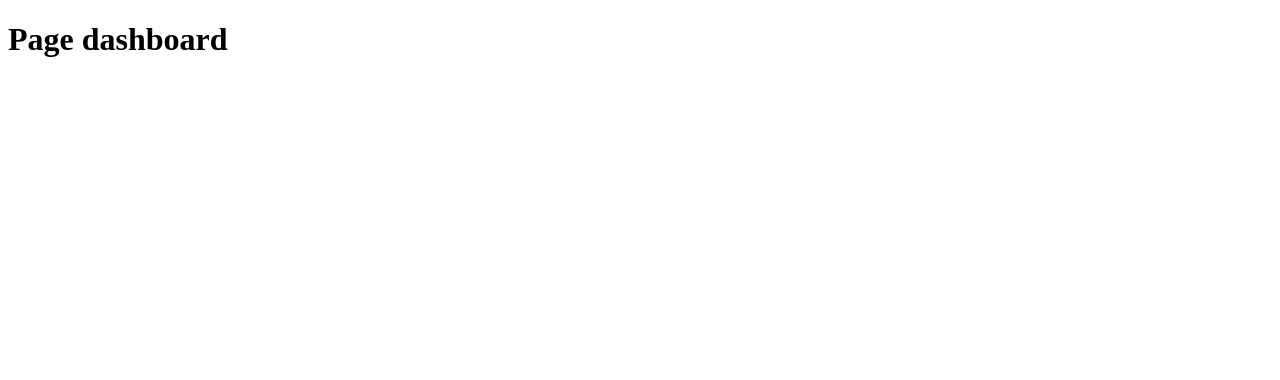
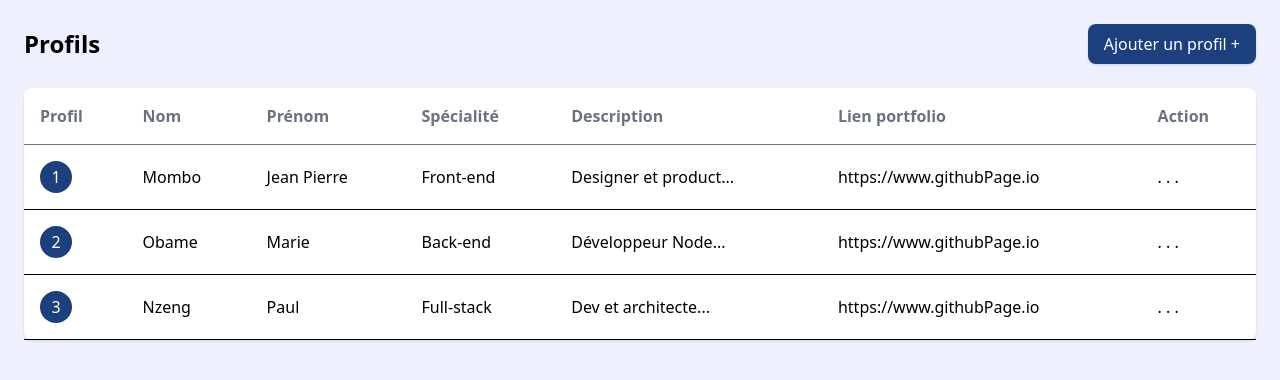
Before and after one commit to NEJDev241/Portail_portfolio_v3, a Next.js app: page /dashboard in a window 1280 px wide. Shown: the top 380 px of the page. Built offline with nearby package versions, Linux system fonts and the light colour scheme.

Commit message:
Création du tableau des profil

```diff
--- a/app/(back_office)/dashboard/(profile)/(all)/page.tsx
+++ b/app/(back_office)/dashboard/(profile)/(all)/page.tsx
@@ -1,8 +1,72 @@
+import "@/style/tailwind.css";
 
-export default function Dashboard()
-{
+const profils = [
+  {
+    id: 1,
+    nom: "Mombo",
+    prenom: "Jean Pierre",
+    specialite: "Front-end",
+    description: "Designer et product...",
+    lienPortfolio: "https://www.githubPage.io",
+  },
+  {
+    id: 2,
+    nom: "Obame",
+    prenom: "Marie",
+    specialite: "Back-end",
+    description: "Développeur Node...",
+    lienPortfolio: "https://www.githubPage.io",
+  },
+  {
+    id: 3,
+    nom: "Nzeng",
+    prenom: "Paul",
+    specialite: "Full-stack",
+    description: "Dev et architecte...",
+    lienPortfolio: "https://www.githubPage.io",
+  },
+]
 
-    return(<>
-        <h1>Page dashboard</h1>
-    </>)
+export default function Dashboard() {
+  return (
+    <div className="p-6">
+      <div className="flex justify-between items-center mb-6">
+        <h1 className="text-2xl font-bold">Profils</h1>
+        <button className="bg-primary text-white px-4 py-2 rounded-lg cursor-pointer shadow ">
+           Ajouter un profil +
+        </button>
+      </div>
+
+      <table className="w-full bg-white rounded-lg shadow">
+        <thead>
+          <tr className="border-b text-left text-gray-500">
+            <th className="p-4">Profil</th>
+            <th className="p-4">Nom</th>
+            <th className="p-4">Prénom</th>
+            <th className="p-4">Spécialité</th>
+            <th className="p-4">Description</th>
+            <th className="p-4">Lien portfolio</th>
+            <th className="p-4">Action</th>
+          </tr>
+        </thead>
+        <tbody>
+          {profils.map((profil) => (
+            <tr key={profil.id} className="border-b hover:bg-gray-50">
+              <td className="p-4">
+                <div className="w-8 h-8 rounded-full flex justify-center items-center text-white bg-primary">{profil.id}</div>
+              </td>
+              <td className="p-4">{profil.nom}</td>
+              <td className="p-4">{profil.prenom}</td>
+              <td className="p-4">{profil.specialite}</td>
+              <td className="p-4">{profil.description}</td>
+              <td className="p-4">{profil.lienPortfolio}</td>
+              <td className="p-4">
+                <button className="cursor-pointer">. . .</button>
+              </td>
+            </tr>
+          ))}
+        </tbody>
+      </table>
+    </div>
+  )
 }
--- a/app/(back_office)/dashboard/layout.tsx
+++ b/app/(back_office)/dashboard/layout.tsx
@@ -1,4 +1,5 @@
 import type { Metadata } from "next";
+import "@/style/tailwind.css";
 
 
 
@@ -10,7 +11,7 @@ export default function RootLayout({ children }: Readonly<{children: React.React
 {
     return (
         <html lang="fr" >
-            <body >
+            <body className="bg-background">
                 {children}
             </body>
         </html>
--- a/pnpm-workspace.yaml
+++ b/pnpm-workspace.yaml
@@ -1,6 +1,6 @@
 allowBuilds:
-  sharp: set this to true or false
-  unrs-resolver: set this to true or false
+  sharp: false
+  unrs-resolver: false
 ignoredBuiltDependencies:
   - sharp
   - unrs-resolver
--- a/style/tailwind.css
+++ b/style/tailwind.css
@@ -1 +1,6 @@
-@import "@tailwindcss";
+@import "tailwindcss";
+
+@theme {
+    --color-primary: #1B407D;
+    --color-background: #EFF0FE;
+}
```
